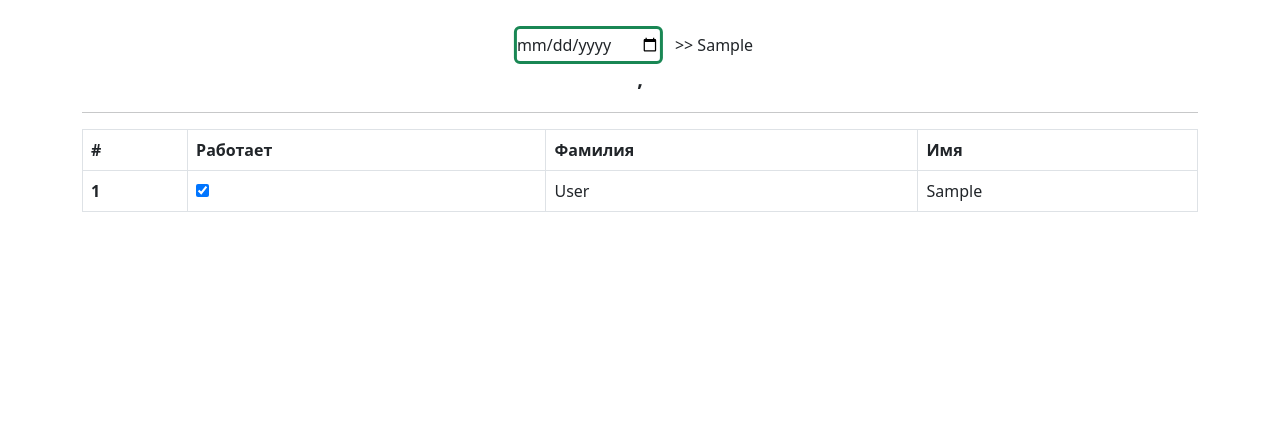
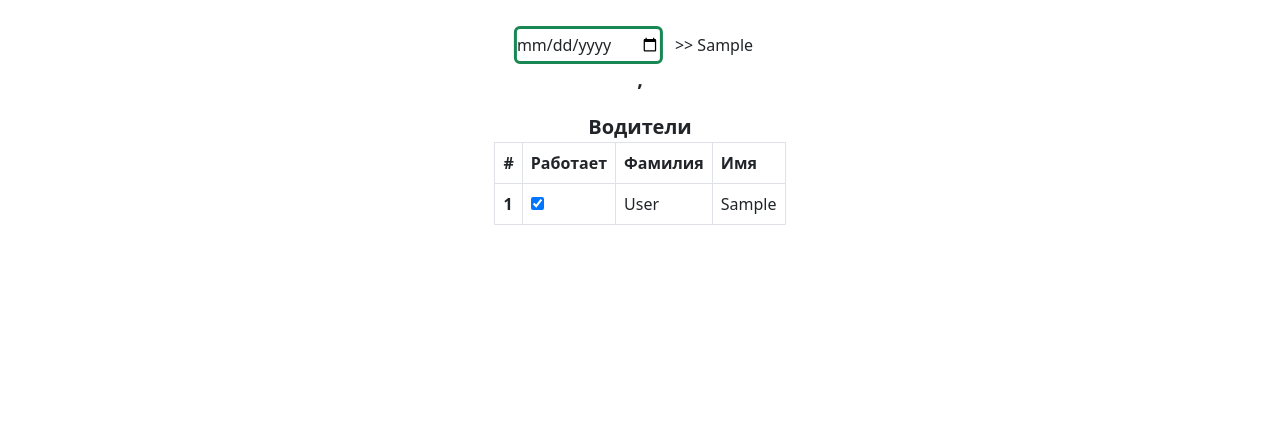
Before and after one commit to alexandrPushylo/TechManager, a Django app: template templates/tabel_driver.html in a window 1280 px wide. Shown: the part 54-478 px from the top of the page. Run offline with Django 3.2, Linux system fonts and the light colour scheme; the template is opened without the code that fills it: most values are stand-ins (such as "Sample title", 1, 10 or a date in 2020); some libraries are stand-ins or nearby versions.

Commit message:
Update tabel_driver.html

```diff
--- a/templates/tabel_driver.html
+++ b/templates/tabel_driver.html
@@ -19,9 +19,10 @@
     {% endblock %}
 
 <div class="container-sm m-3 mt-5 mx-auto">
-      <div><hr>
+      <div class="m-0">
+      <p class="card-text m-0 text-center"> <b class="fs-5">Водители</b> </p>
     <form method="post" id="drivers_form" enctype="multipart/form-data">{% csrf_token %}
-        <table class="table table-bordered table-hover">
+        <table class="table table-bordered table-hover mx-auto w-auto">
   <thead>
     <tr>
       <th scope="col">#</th>
```
